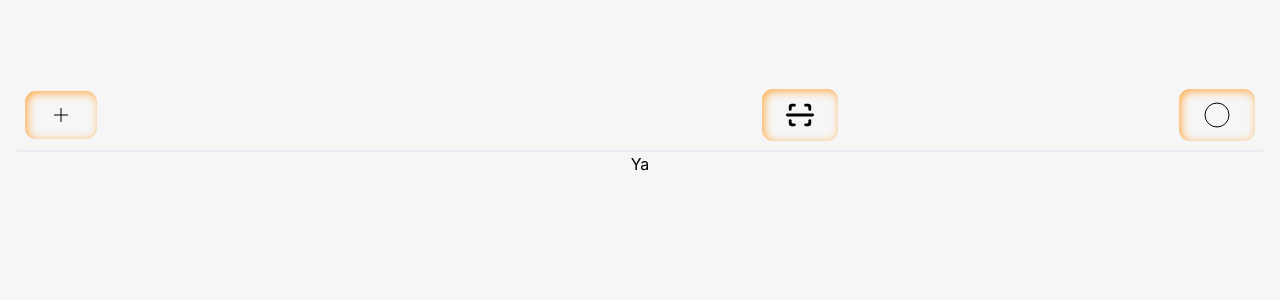
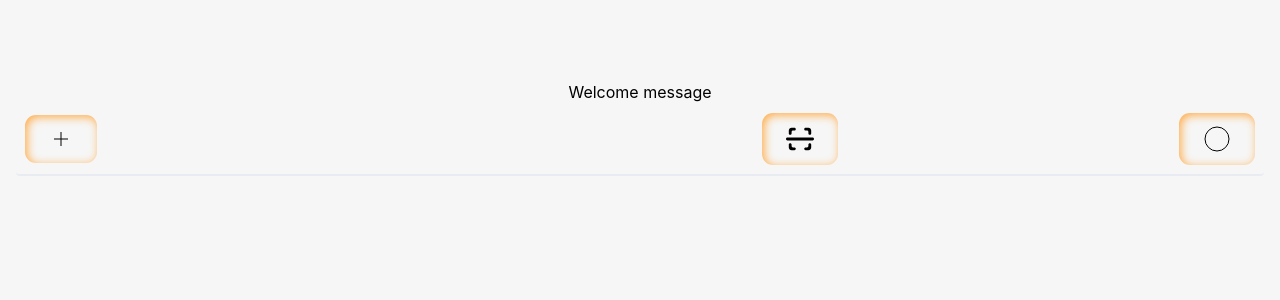
Before and after one commit to Chubasic/read_rabbit, a Preact app: page / in a window 1280 px wide. Shown: the top 300 px of the page. Built offline with nearby package versions, Linux system fonts and the light colour scheme.

Commit message:
removed unused commented code

```diff
--- a/src/App.tsx
+++ b/src/App.tsx
@@ -1,94 +1,14 @@
-import { useState } from "preact/hooks";
-import { invoke } from "@tauri-apps/api/core";
+// import { invoke } from "@tauri-apps/api/core";
 import Layout from "./layouts/layout.tsx";
-// import preactLogo from "./assets/preact.svg";
-// import Button from "./components/Button.tsx";
 import Reader from "./features/Reader/index.tsx";
-// import { ChatInput } from "./components/ChatInput.tsx";
-// import ValueInput from "./components/ValueInput/index.tsx";
-// import TextArea from "./components/TextArea/index.tsx";
-// import DatePicker from "./components/DatePicker/index.tsx";
-// import Slider from "./components/Slider/index.tsx";
-  import { appConfigDir } from '@tauri-apps/api/path';
 
 function App() {
-
-
-  const [greetMsg, setGreetMsg] = useState("");
-  const [name, setName] = useState<string | number | boolean>("");
-
-  async function greet() {
-    const appConfigDirPath = await appConfigDir();
-    setName(appConfigDirPath)
-    // Learn more about Tauri commands at https://tauri.app/develop/calling-rust/
-    setGreetMsg(await invoke("greet", { appConfigDirPath }));
-  }
-
   return (
     <Layout>
-{/*
-      <h1 class="text-center">Welcome to Tauri + Preact</h1>
-
-      <div class="flex justify-center">
-        <a href="https://vite.dev" target="_blank" class="font-medium text-primary hover:text-primary-hover">
-          <img src="/vite.svg" class="h-[6em] p-[1.5em] transition-all duration-750 hover:drop-shadow-[0_0_2em_#747bff]" alt="Vite logo" />
-        </a>
-        <a href="https://tauri.app" target="_blank" class="font-medium text-primary hover:text-primary-hover">
-          <img src="/tauri.svg" class="h-[6em] p-[1.5em] transition-all duration-750 hover:drop-shadow-[0_0_2em_#24c8db]" alt="Tauri logo" />
-        </a>
-        <a href="https://preactjs.com" target="_blank" class="font-medium text-primary hover:text-primary-hover">
-          <img src={preactLogo} class="h-[6em] p-[1.5em] transition-all duration-750 hover:drop-shadow-[0_0_2em_#673ab8]" alt="Preact logo" />
-        </a>
-      </div>
-      <p>Click on the Tauri, Vite, and Preact logos to learn more.</p>
-
-      <form
-        class="flex justify-center"
-        onSubmit={(e) => {
-          console.log("submit", e);
-          e.preventDefault();
-          greet();
-        }}
-      >
-
-        <ValueInput label="Test" onOutput={({value, name: _}) => {
-          setName(value.toString())
-        }}
-          placeholder="Enter a name..."
-          value={name as string}
-        />
-
-        <TextArea  label="Test" onOutput={({value, name: _}) => {
-          setName(value.toString())
-        }}
-          placeholder="Enter a name..."
-          value={name as string}
-        />
-
-        <DatePicker label="Test" onOutput={({value, name: _}) => {
-          setName(value.toString())
-        }}/>
-
-
-        <Slider label="Test" onOutput={({value, name: _}) => {
-          setName(value.toString())
-        }}/>
-        <Button
-          type="submit"
-        >Greet</Button>
-      </form>
-
-
-      <ChatInput onSubmit={(text) => { console.log(text) }}></ChatInput>*/}
-
-
-
-        <Reader>
-          <div class="one" id="one">
-      <p>{greetMsg}</p>
-              <button onClick={greet}>Ya</button>
-          </div>
-        </Reader>
+      <h1 class="text-center">Welcome message</h1>
+      <Reader>
+        <div class="one" id="one"></div>
+      </Reader>
     </Layout>
   );
 }
```
